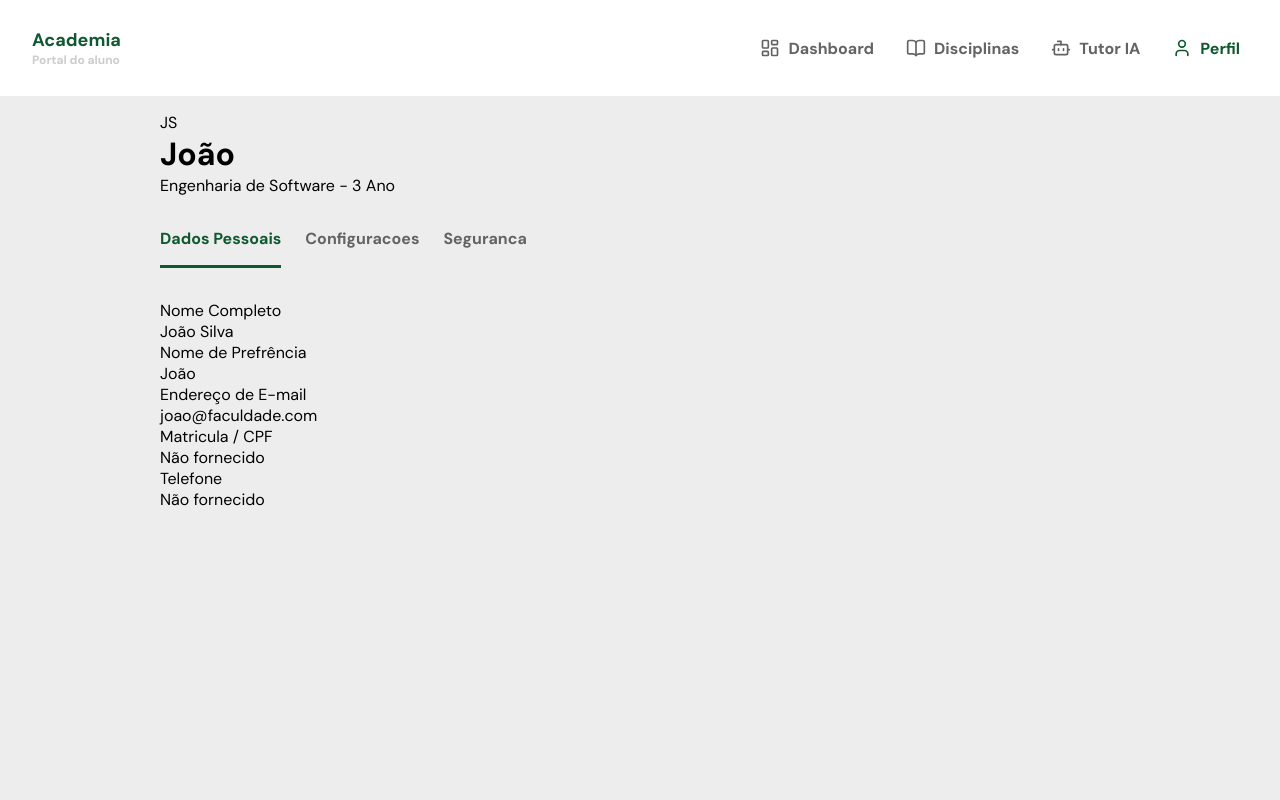
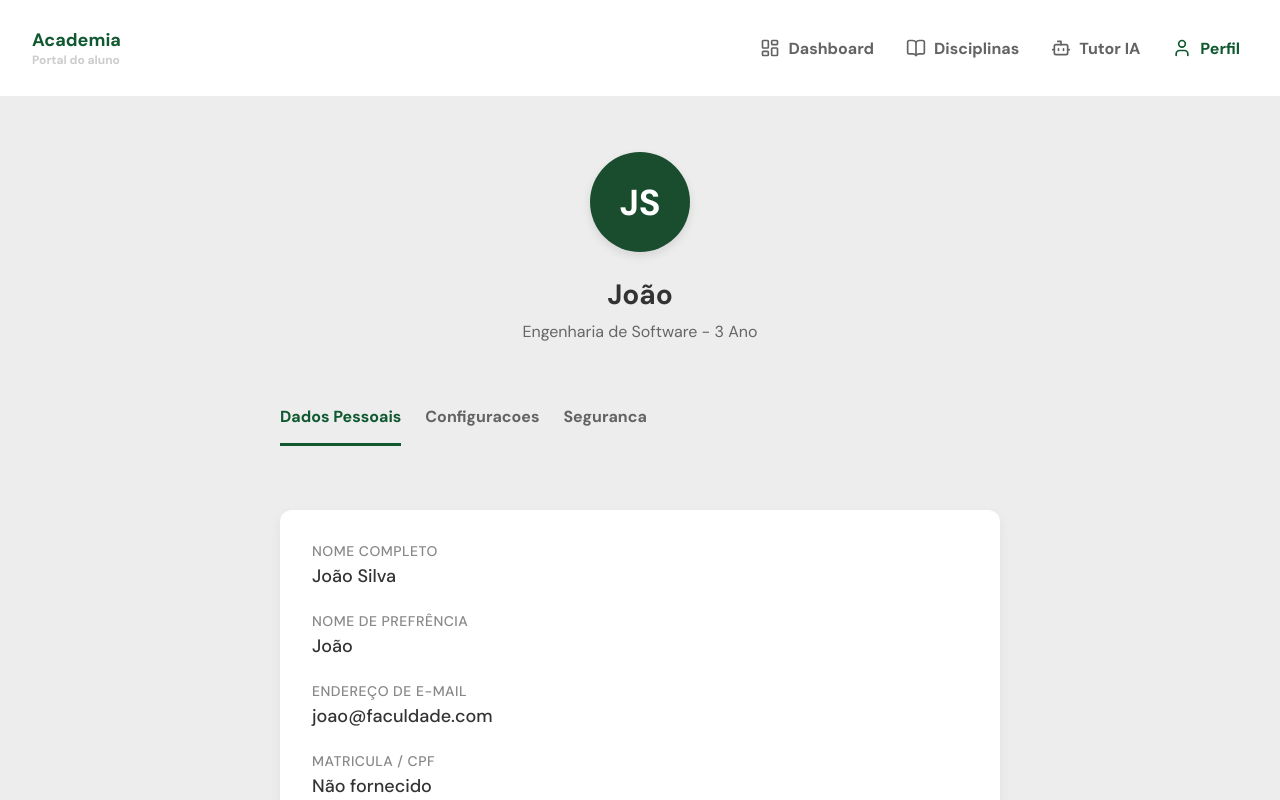
Before and after one commit to LaurenceFluciano/portal_aluno_frontend, a React (Vite) app: page /perfil/dados-pessoais in a window 1280 px wide. Shown: the top 800 px of the page. Built offline with nearby package versions, Linux system fonts and the light colour scheme; a web font is replaced by a local one.

Commit message:
Aperfeiçoamento da pagina perfil

```diff
--- a/package.json
+++ b/package.json
@@ -12,7 +12,7 @@
   "dependencies": {
     "@emailjs/browser": "^4.4.1",
     "lucide": "^1.3.0",
-    "lucide-react": "^1.3.0",
+    "lucide-react": "^1.21.0",
     "react": "^19.2.6",
     "react-dom": "^19.2.6",
     "react-router-dom": "^7.17.0"
--- a/src/App.jsx
+++ b/src/App.jsx
@@ -21,6 +21,7 @@ function App() {
         <BrowserRouter>
           <Routes>
               <Route path="/" element={<Navigate to="/login" replace />} />
+              <Route path="/perfil" element={<Navigate to="/perfil/dados-pessoais" replace />} />
 
               <Route path="/login" element={<Login />} />
               <Route path="/cadastro" element={<Cadastro />} />
--- a/src/app/pages/dashboard/Perfil.jsx
+++ b/src/app/pages/dashboard/Perfil.jsx
@@ -1,18 +1,22 @@
 import { Group } from "@/components/layout/Group";
 import { Menu } from "@/components/menu/Menu";
-import useUser from "@/hook/useUser"
+import useUser from "@/hook/useUser";
+import './styles/perfil.css' ;
 
 export default function Perfil() {
     const { user } = useUser()
 
-    const firstName = user.nome.split(' ')[0];
+    const firstName = user?.nome ? user.nome.split(' ')[0] : 'Aluno';
+    const iniciais = user?.nome
+        ? (user.nome.split(' ')[0][0] + (user.nome.split(' ')[1]?.[0] || '')).toUpperCase()
+        : '??';
 
     return (
         <div className="dashboard__container">
 
             <div className="perfil">
                 <div className="perfil__avatar">
-                    JS
+                    {iniciais}
                 </div>
                 <h1 className="perfil__name">{firstName}</h1>
                 <span className="perfil__course">Engenharia de Software - 3 Ano</span>
@@ -27,7 +31,7 @@ export default function Perfil() {
             <div className="panel">
                 <Group className="gap--24">
                     <span className="panel__label">Nome Completo</span>
-                    <span className="panel__data">{user.nome ?? 'Não fornecido'}</span>
+                    <span className="panel__data">{user?.nome ?? 'Não fornecido'}</span>
                 </Group>
                 <Group className="gap--24">
                     <span className="panel__label">Nome de Prefrência</span>
@@ -35,15 +39,15 @@ export default function Perfil() {
                 </Group>
                 <Group className="gap--24">
                     <span className="panel__label">Endereço de E-mail</span>
-                    <span className="panel__data">{user.email ?? 'Não fornecido'}</span>
+                    <span className="panel__data">{user?.email ?? 'Não fornecido'}</span>
                 </Group>
                 <Group className="gap--24">
                     <span className="panel__label">Matricula / CPF</span>
-                    <span className="panel__data">{user.cpf ?? 'Não fornecido'}</span>
+                    <span className="panel__data">{user?.cpf ?? 'Não fornecido'}</span>
                 </Group>
                 <Group className="gap--24">
                     <span className="panel__label">Telefone</span>
-                    <span className="panel__data">{user.telefone ?? 'Não fornecido'}</span>
+                    <span className="panel__data">{user?.telefone ?? 'Não fornecido'}</span>
                 </Group>
             </div>
 
--- /dev/null
+++ b/src/app/pages/dashboard/styles/perfil.css
@@ -0,0 +1,96 @@
+.dashboard__container {
+  padding: 40px;
+  max-width: 800px;
+  margin: 0 auto;
+  display: flex;
+  flex-direction: column;
+  gap: 32px;
+}
+
+.perfil {
+  display: flex;
+  flex-direction: column;
+  align-items: center;
+  text-align: center;
+  gap: 8px;
+}
+
+.perfil__avatar {
+  width: 100px;
+  height: 100px;
+  border-radius: 50%;
+  background-color: #1a4d2e;
+  color: white;
+  display: flex;
+  align-items: center;
+  justify-content: center;
+  font-size: 36px;
+  font-weight: bold;
+  margin-bottom: 16px;
+  box-shadow: 0 4px 10px rgba(0,0,0,0.1);
+}
+
+.perfil__name {
+  font-size: 28px;
+  margin: 0;
+  color: #333;
+}
+
+.perfil__course {
+  font-size: 16px;
+  color: #666;
+}
+
+.panel {
+  background-color: #fff;
+  border-radius: 12px;
+  padding: 32px;
+  box-shadow: 0 4px 12px rgba(0, 0, 0, 0.05);
+  display: flex;
+  flex-direction: column;
+  gap: 24px;
+}
+
+.panel__label {
+  font-size: 14px;
+  color: #888;
+  font-weight: 500;
+  text-transform: uppercase;
+  letter-spacing: 0.5px;
+  display: block;
+}
+
+.panel__data {
+  font-size: 18px;
+  color: #333;
+  font-weight: 500;
+  display: block;
+  margin-top: 4px;
+}
+
+
+@media (max-width: 768px) {
+  .dashboard__container {
+    padding: 20px;
+    gap: 24px;
+  }
+
+  .perfil__avatar {
+    width: 80px;
+    height: 80px;
+    font-size: 28px;
+  }
+
+  .perfil__name {
+    font-size: 24px;
+  }
+
+  .panel {
+    padding: 20px;
+    gap: 16px;
+  }
+
+  .panel__data {
+    font-size: 16px;
+  }
+}
```
Also changed, not shown: 1 other file (tests, documents, lock files or other folders).
